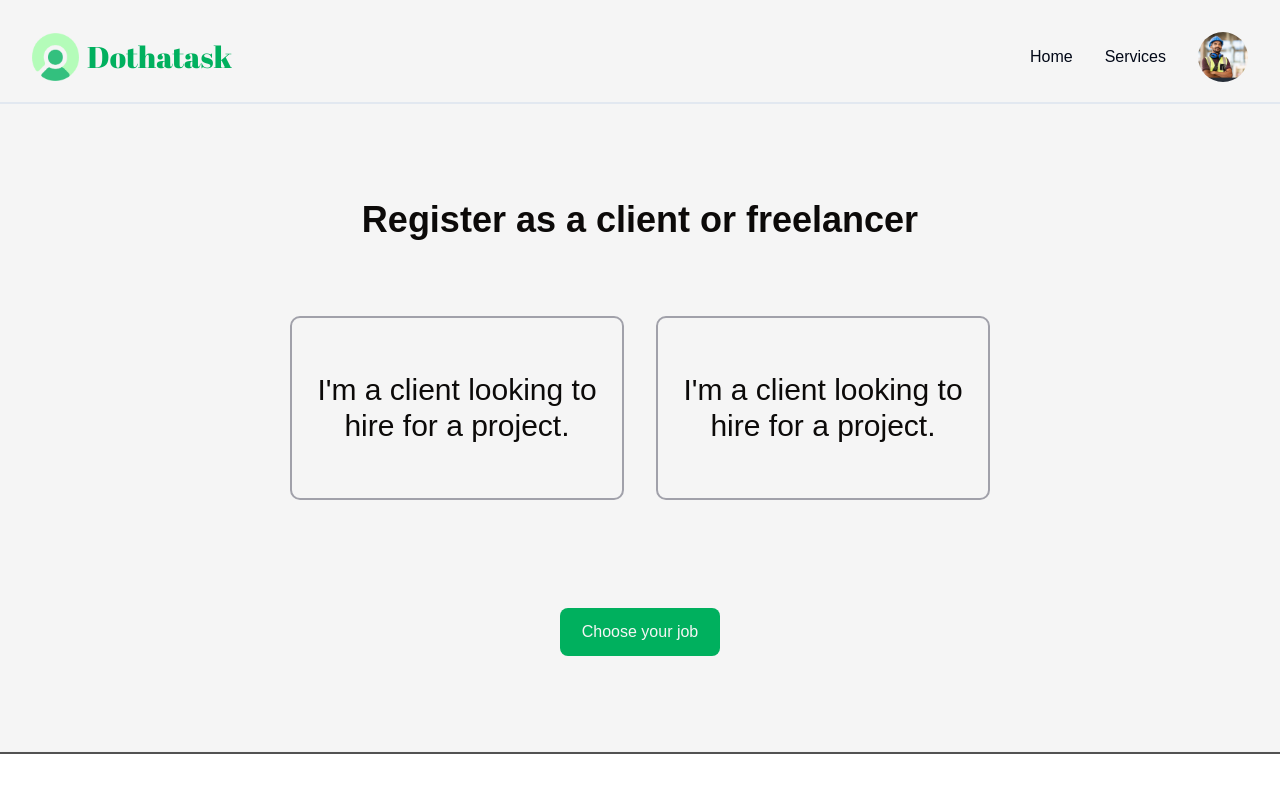
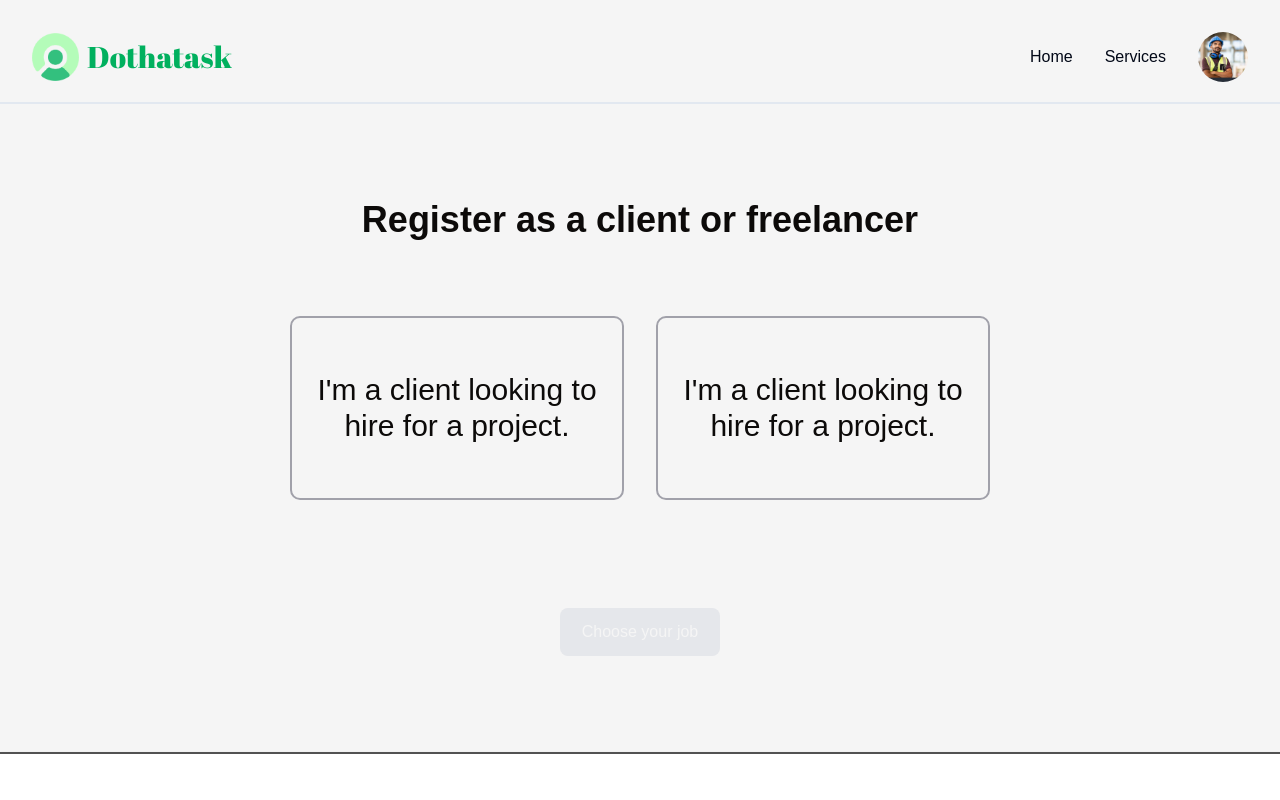
Before and after one commit to OthmanSALAHI/frontend-dothatask, a React (Vite) app: page /type-user in a window 1280 px wide. Shown: the top 800 px of the page. Built offline with nearby package versions, Linux system fonts and the light colour scheme.

Commit message:
Update button styling in TypePage component

```diff
--- a/src/components/Auth/TypePage.jsx
+++ b/src/components/Auth/TypePage.jsx
@@ -12,7 +12,7 @@ function TypePage() {
                 <div className="w-[280px] text-center flex justify-center items-center text-stone-950 text-3xl font-normal font-nunito">I'm a client looking to hire for a project.</div>
             </div>
         </div>
-        <button disabled={true} className="w-40 h-12 mx-auto px-5 bg-do_green hover:bg-do_hover_green  rounded-lg justify-center items-center gap-2.5">
+        <button disabled={true} className="w-40 h-12 mx-auto px-5 bg-do_disabled hover:bg-do_hover_green  rounded-lg justify-center items-center gap-2.5">
             <div className="text-neutral-100 text-base font-medium font-ubuntu">Choose your job</div>
         </button>
     </div>
```
